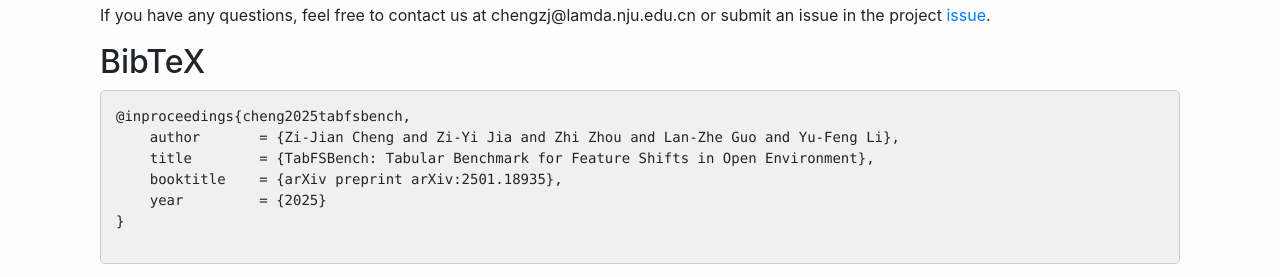
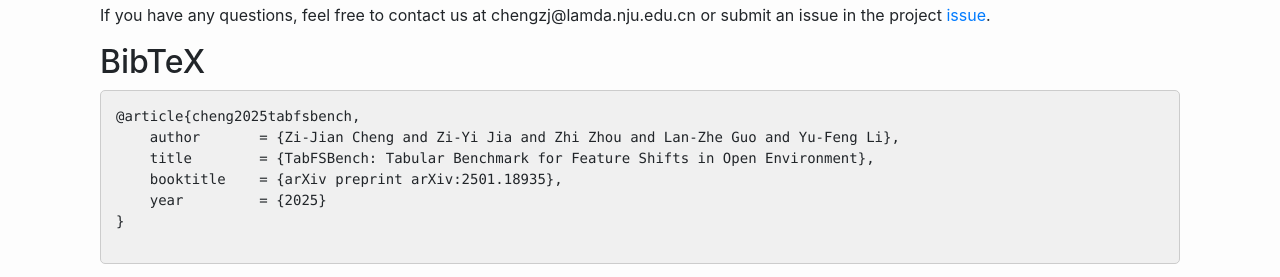
Before and after one commit to ClementCheng0217/Tab-index, a Jekyll site: the page built from index.html, in a window 1280 px wide. Shown: the part 897-1174 px from the top of the page. Built offline with Jekyll 4.4.1, drawn with Linux system fonts in a browser that asks for light colours; the list of posts is cut into pages by our own code.

Commit message:
Update index.html

```diff
--- a/index.html
+++ b/index.html
@@ -122,7 +122,7 @@
     <div class="container is-max-desktop content">
       <h2 class="title">BibTeX</h2>
       <div class="code-box">
-      <pre><code>@inproceedings{cheng2025tabfsbench,
+      <pre><code>@article{cheng2025tabfsbench,
     author       = {Zi-Jian Cheng and Zi-Yi Jia and Zhi Zhou and Lan-Zhe Guo and Yu-Feng Li},
     title        = {TabFSBench: Tabular Benchmark for Feature Shifts in Open Environment},
     booktitle    = {arXiv preprint arXiv:2501.18935},
```
